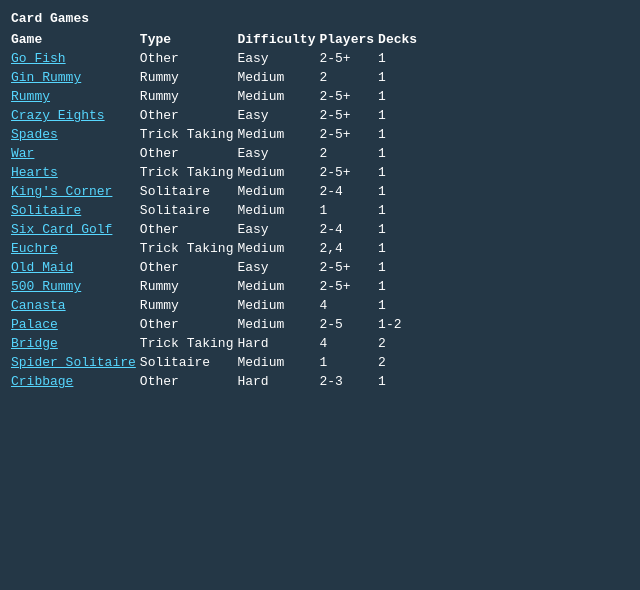
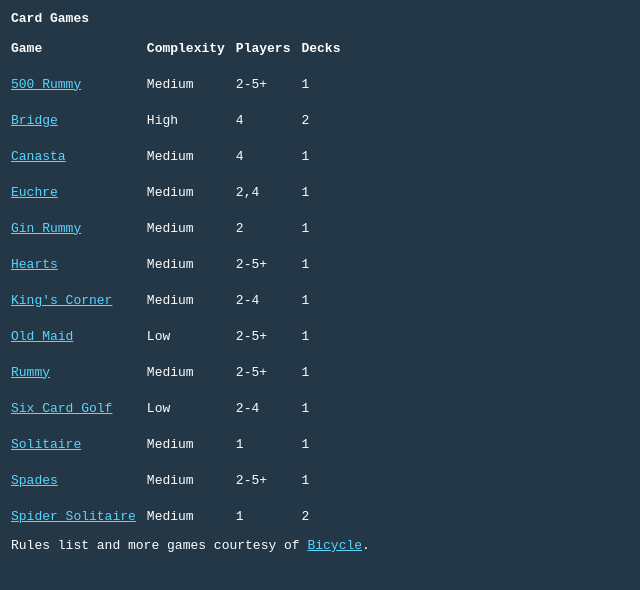
Before and after one commit to travis-mark/cardgames, a SvelteKit app: page / in a window 1280 px wide. Shown: the top 590 px of the page, without its empty margins (0-640 px from the left). Built offline with nearby package versions, Linux system fonts and the light colour scheme.

Commit message:
Trim games list, clean everything up

```diff
--- a/src/routes/+page.svelte
+++ b/src/routes/+page.svelte
@@ -1,140 +1,97 @@
 <h1>Card Games</h1>
 
-<table>
+<table class='data-table'>
+    <thead>
         <tr>
-        <th>Game</th>
-        <th>Type</th>
-        <th>Difficulty</th>
-        <th>Players</th>
-        <th>Decks</th>
+            <th on:click={e => sortTable(e.target)}>Game</th>
+            <th on:click={e => sortTable(e.target)}>Complexity</th>
+            <th on:click={e => sortTable(e.target)}>Players</th>
+            <th on:click={e => sortTable(e.target)}>Decks</th>
         </tr>
+    </thead>
+    <tbody>
         <tr>
-        <td><a href="https://bicyclecards.com/how-to-play/go-fish">Go Fish</a></td>
-        <td>Other</td>
-        <td>Easy</td>
+            <td><a href="https://bicyclecards.com/how-to-play/500-rum">500 Rummy</a></td>
+            <td>Medium</td>
             <td>2-5+</td>
             <td>1</td>
         </tr>
         <tr>
+            <td><a href="https://bicyclecards.com/how-to-play/bridge">Bridge</a></td>
+            <td>High</td>
+            <td>4</td>
+            <td>2</td>
+        </tr>
+        <tr>
+            <td><a href="https://bicyclecards.com/how-to-play/canasta">Canasta</a></td>
+            <td>Medium</td>
+            <td>4</td>
+            <td>1</td>
+        </tr>
+        <tr>
+            <td><a href="https://bicyclecards.com/how-to-play/euchre">Euchre</a></td>
+            <td>Medium</td>
+            <td>2,4</td>
+            <td>1</td>
+        </tr>
+        <tr>
             <td><a href="https://bicyclecards.com/how-to-play/gin-rummy">Gin Rummy</a></td>
-        <td>Rummy</td>
             <td>Medium</td>
             <td>2</td>
             <td>1</td>
         </tr>
         <tr>
-        <td><a href="https://bicyclecards.com/how-to-play/rummy-rum">Rummy</a></td>
-        <td>Rummy</td>
-        <td>Medium</td>
-        <td>2-5+</td>
-        <td>1</td>
-    </tr>
-    <tr>
-        <td><a href="https://bicyclecards.com/how-to-play/crazy-eights">Crazy Eights</a></td>
-        <td>Other</td>
-        <td>Easy</td>
-        <td>2-5+</td>
-        <td>1</td>
-    </tr>
-    <tr>
-        <td><a href="https://bicyclecards.com/how-to-play/spades">Spades</a></td>
-        <td>Trick Taking</td>
-        <td>Medium</td>
-        <td>2-5+</td>
-        <td>1</td>
-    </tr>
-    <tr>
-        <td><a href="https://bicyclecards.com/how-to-play/war">War</a></td>
-        <td>Other</td>
-        <td>Easy</td>
-        <td>2</td>
-        <td>1</td>
-    </tr>
-    <tr>
             <td><a href="https://bicyclecards.com/how-to-play/hearts">Hearts</a></td>
-        <td>Trick Taking</td>
             <td>Medium</td>
             <td>2-5+</td>
             <td>1</td>
         </tr>
         <tr>
             <td><a href="https://bicyclecards.com/how-to-play/kings-corner">King's Corner</a></td>
-        <td>Solitaire</td>
             <td>Medium</td>
             <td>2-4</td>
             <td>1</td>
         </tr>
         <tr>
+            <td><a href="https://bicyclecards.com/how-to-play/old-maid">Old Maid</a></td>
+            <td>Low</td>
+            <td>2-5+</td>
+            <td>1</td>
+        </tr>
+        <tr>
+            <td><a href="https://bicyclecards.com/how-to-play/rummy-rum">Rummy</a></td>
+            <td>Medium</td>
+            <td>2-5+</td>
+            <td>1</td>
+        </tr>
+        <tr>
+            <td><a href="https://bicyclecards.com/how-to-play/six-card-golf">Six Card Golf</a></td>
+            <td>Low</td>
+            <td>2-4</td>
+            <td>1</td>
+        </tr>
+        <tr>
             <td><a href="https://bicyclecards.com/how-to-play/solitaire">Solitaire</a></td>
-        <td>Solitaire</td>
             <td>Medium</td>
             <td>1</td>
             <td>1</td>
         </tr>
         <tr>
-        <td><a href="https://bicyclecards.com/how-to-play/six-card-golf">Six Card Golf</a></td>
-        <td>Other</td>
-        <td>Easy</td>
-        <td>2-4</td>
-        <td>1</td>
-    </tr>
-    <tr>
-        <td><a href="https://bicyclecards.com/how-to-play/euchre">Euchre</a></td>
-        <td>Trick Taking</td>
-        <td>Medium</td>
-        <td>2,4</td>
-        <td>1</td>
-    </tr>
-    <tr>
-        <td><a href="https://bicyclecards.com/how-to-play/old-maid">Old Maid</a></td>
-        <td>Other</td>
-        <td>Easy</td>
-        <td>2-5+</td>
-        <td>1</td>
-    </tr>
-    <tr>
-        <td><a href="https://bicyclecards.com/how-to-play/500-rum">500 Rummy</a></td>
-        <td>Rummy</td>
+            <td><a href="https://bicyclecards.com/how-to-play/spades">Spades</a></td>
             <td>Medium</td>
             <td>2-5+</td>
             <td>1</td>
         </tr>
         <tr>
-        <td><a href="https://bicyclecards.com/how-to-play/canasta">Canasta</a></td>
-        <td>Rummy</td>
-        <td>Medium</td>
-        <td>4</td>
-        <td>1</td>
-    </tr>
-    <tr>
-        <td><a href="https://bicyclecards.com/how-to-play/palace">Palace</a></td>
-        <td>Other</td>
-        <td>Medium</td>
-        <td>2-5</td>
-        <td>1-2</td>
-    </tr>
-    <tr>
-        <td><a href="https://bicyclecards.com/how-to-play/bridge">Bridge</a></td>
-        <td>Trick Taking</td>
-        <td>Hard</td>
-        <td>4</td>
-        <td>2</td>
-    </tr>
-    <tr>
             <td><a href="https://bicyclecards.com/how-to-play/spider-solitaire">Spider Solitaire</a></td>
-        <td>Solitaire</td>
             <td>Medium</td>
             <td>1</td>
             <td>2</td>
         </tr>
-    <tr>
-        <td><a href="https://bicyclecards.com/how-to-play/cribbage">Cribbage</a></td>
-        <td>Other</td>
-        <td>Hard</td>
-        <td>2-3</td>
-        <td>1</td>
-    </tr>
+    </tbody>
 </table>
+
+<div>Rules list and more games courtesy of <a href="https://bicyclecards.com/">Bicycle</a>.</div>
 
 <style>
     :root {
@@ -149,8 +106,23 @@
     }
 
     * { font-size: medium; }
-    h1, h2, h3, h4, h5, h6 { margin: 0; } /* Clear spacing */
-    h1, h2, h3, h4, h5, h6 { padding: 3px; } /* Match table */
+    h1, h2, h3, h4, h5, h6, div { margin: 0; } /* Clear spacing */
+    h1, h2, h3, h4, h5, h6, div { padding: 3px; } /* Match table */
     a { color: var(--color-highlight); }
-    tr th, tr td { text-align: left;  }
+    tr th, tr td { text-align: left; padding-right: 8px; height: 32px; }
 </style>
+
+<script lang="ts">
+    function sortTable(header: HTMLElement) {
+        const table = header.parentElement!.parentElement!.parentElement;
+        const tbody = table!.getElementsByTagName('tbody')[0];
+        const rows = tbody!.getElementsByTagName("tr");
+        const index = Array.prototype.indexOf.call(header.parentElement!.childNodes, header);
+        const rowsOrdered = Array.prototype.toSorted.call(rows, (a: HTMLTableRowElement, b: HTMLTableRowElement) => {
+            const aString: string = a.childNodes[index].innerText;
+            const bString: string = b.childNodes[index].innerText;
+            return aString.localeCompare(bString);
+        });
+        rowsOrdered.forEach(row => tbody.appendChild(row));
+    }
+</script>
```
Also changed, not shown: 1 other file (tests, documents, lock files or other folders). Lines whose indentation alone changed are shown as unchanged.
